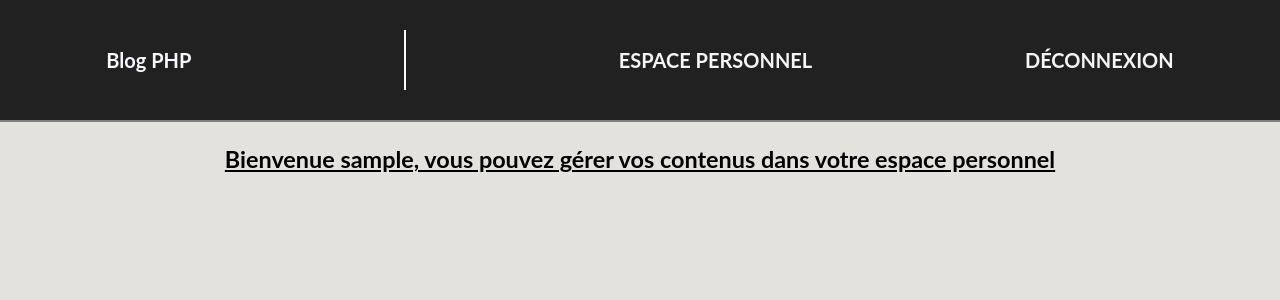
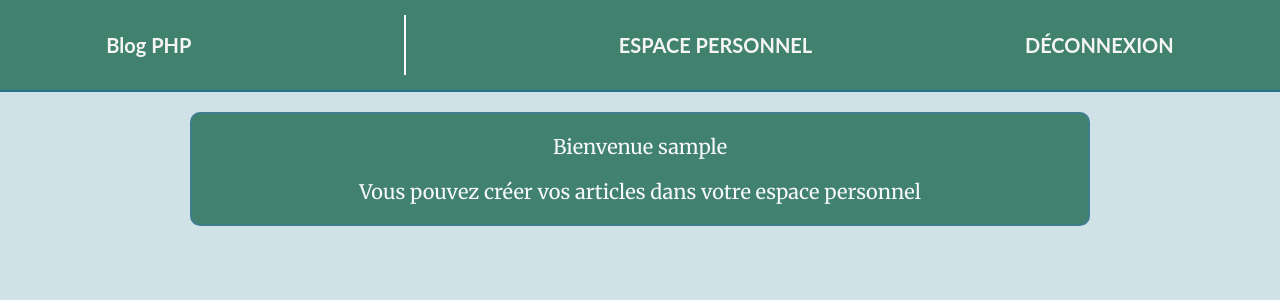
Before and after one commit to JeremyBuisset/PHP-Blog, a PHP site: page / in a window 1280 px wide. Shown: the top 300 px of the page. Run offline with PHP 8.4, Linux system fonts and the light colour scheme; the visitor is signed in with stand-in values (Sample User, id 1); data that the repository does not hold is empty.

Commit message:
Display of the articles

```diff
--- a/controllers/actions.php
+++ b/controllers/actions.php
@@ -84,10 +84,10 @@ function update (){
         $image = utf8_decode($_POST['image']);
         $text =  utf8_decode($_POST['text']);
         $id =  $_POST['id'];
-
-        $sql = utf8_decode('UPDATE `articles` SET nom=$name image=$image text=$text WHERE ID_article = $id');
+        $sql  = "UPDATE 'articles' SET nom=$name, image=$image, text=$text WHERE ID_article=$id ";
 
         $result = $conn->query($sql);
+
         echo "L'article a bien été mis à jour'";
         header("Refresh:2 url=../index.php");
 
--- a/index.php
+++ b/index.php
@@ -6,6 +6,7 @@
     <link rel="stylesheet" href="vues/style.css">
     <meta name="viewport" content="width=device-width, user-scalable=no">
     <link href="https://fonts.googleapis.com/css?family=Roboto&display=swap" rel="stylesheet">
+    <link href="https://fonts.googleapis.com/css?family=Merriweather&display=swap" rel="stylesheet">
 
 </head>
 <body>
@@ -14,59 +15,61 @@
     require "controllers/connect.php";
 
     if (isset($_SESSION['name'])):
-            //Choses si variables sessions existent
-        echo '<h3>Bienvenue '.$_SESSION['name'].', vous pouvez gérer vos contenus dans votre espace personnel</h3>';
+        ?>
+        <div class="notifs">
+            <p>Bienvenue <?=$_SESSION['name'] ?></p>
+            <p>Vous pouvez créer vos articles dans votre espace personnel</p>
+        </div>
+
+        <?php
+        else:
+         ?>
+            <div class="notifs">
+                <p>Bienvenue sur notre blog, en tant que visiteur, vous pouvez regarder nos articles.</p>
+                <p>Pour pouvoir créer vos propres articles, vous pouvez vous s'inscrire, c'est gratuit.</p>
+            </div>
+        <?php
+    endif;
 
     if ($conn->connect_error):
         echo $conn->connect_error;
-        else :
-            /*Interact with the database for get the names of the form ID*/
+    else:
         $conn->select_db($dbname);
-            $sql = "SELECT * FROM `articles` LEFT JOIN `users` ON (articles.user = users.ID_user) LEFT JOIN
-                    `commentaires` ON (articles.ID_article = commentaires.article_ID) WHERE 1";
-            //echo $sql;
+        $sql = "SELECT * FROM `articles` LEFT JOIN `users` ON (articles.user = users.ID_user) WHERE 1";
         $result = $conn->query($sql);
-            // echo $conn->error;
+        while ($row = $result->fetch_assoc()):
+            $id = $row['ID_article'];
+            ?>
+            <div class="articles">
+                <div class="artTitle">
+                    <p><?=utf8_encode($row['nom']) ?> par <?=utf8_encode($row['name']) ?></p>
+                </div>
+                <div class="artImages">
+                    <img src="<?=$row['image'] ?>" alt='image'">
+                </div>
+                <div class="artText">
+                    <p><?=utf8_encode($row['text']) ?> </p>
+                </div>
+                <div class="comments">
+                    <h3>Commentaires</h3> <?php
+                    $sql2 = "SELECT * FROM `commentaires` LEFT JOIN  `articles` ON (commentaires.article_ID = articles.ID_article) LEFT JOIN
+                    `users` ON (commentaires.userID = users.ID_user) WHERE article_ID = $id";
+                    $result2 = $conn->query($sql2);
+                    while ($row = $result2->fetch_assoc()): ?>
+                        <p><?=utf8_encode($row['name']) ?> : <?=utf8_encode($row['comments']) ?></p>
 
-            /*Loop for stocks each names in a array*/
-            while ($row = $result->fetch_assoc()):
-                echo utf8_encode("<h3>".$row['nom']." par ".$row['name']."<br><img src=".$row["image"]." width='256' height='256' alt='image'><br><br>".
-                    $row['text'].'<br>');
-                echo utf8_encode('<h3>'.$row['comments']);
+                        <?php
                     endwhile;
 
-        endif;
 
-    else:
-        //Choses si variables sessions n'existent pas
-        echo '<h3>Bienvenue sur notre blog, en tant que visiteur, vous pouvez simplement regarder nos articles</h3>';
-        echo "<h3>Pour pouvoir poster et commenter des articles, vous pouvez vous s'inscrire</h3>";
+                ?>
+                </div>
+            </div>
+            <?php
 
-        if ($conn->connect_error):
-            echo $conn->connect_error;
-        else :
-            /*Interact with the database for get the names of the form ID*/
-            $conn->select_db($dbname);
-            $sql = "SELECT * FROM `articles` LEFT JOIN `users` ON (articles.user = users.ID_user) WHERE 1";
-            //echo $sql;
-            $result = $conn->query($sql);
-            // echo $conn->error;
-
-            /*Loop for stocks each names in a array*/
-            while ($row = $result->fetch_assoc()):
-                echo utf8_encode("<h3>".$row['nom']." par ".$row['name']."<br><img src=".$row["image"]." width='256' height='256' alt='image'><br><br>".
-                    $row['text'].'<br>');
         endwhile;
     endif;
-
-
-
-
-
-        endif;
-
     ?>
-
 
 </body>
 </html>
--- a/vues/header.php
+++ b/vues/header.php
@@ -6,11 +6,12 @@
     <link rel="stylesheet" href="style.css">
     <meta name="viewport" content="width=device-width, user-scalable=no">
     <link href="https://fonts.googleapis.com/css?family=Roboto&display=swap" rel="stylesheet">
+    <link href="https://fonts.googleapis.com/css?family=Merriweather&display=swap" rel="stylesheet">
 
 </head>
 <body>
 <header>
-    <div>Blog PHP</div>
+    <div><a href="index.php">Blog PHP</a></div>
     <div id="bar"></div>
 
     <?php
--- a/vues/style.css
+++ b/vues/style.css
@@ -1,8 +1,7 @@
 body{
     margin: 0;
     font-family: 'Lato', sans-serif;
-    font-weight: bold;
-    background-color: #E3E2DD;
+    background-color: #CFE2E8;
     font-size: 20px;
     text-align: center;
     display: flex;
@@ -12,13 +11,14 @@ body{
 
 header{
     width: 100%;
-    height: 120px;
-    background-color: #212121;
+    height: 90px;
+    font-weight: bold;
+    background-color: #40826D;
     color: ghostwhite;
     display: flex;
     justify-content: space-around;
     align-items: center;
-    border-bottom: 2px solid gray;
+    border-bottom: 2px solid #2A708F;
 }
 
 #bar{
@@ -55,3 +55,51 @@ h3{
     margin-bottom: 10px;
     text-decoration: underline;
 }
+
+.notifs{
+    background-color: #40826D;
+    width : 70%;
+    margin: 20px;
+    color : ghostwhite;
+    border: 2px solid #3F7C8F;
+    border-radius: 10px;
+    font-family: 'Merriweather', serif;
+}
+
+.articles{
+    background-color: ghostwhite;
+    width : 70%;
+    margin-bottom: 20px;
+    color : #212121;
+    border: 2px solid #3F7C8F;
+    border-radius: 10px;
+    font-family: 'Merriweather', serif;
+}
+
+img{
+    width: 256px;
+    height: 256px;
+}
+
+.comments{
+    color : #212121;
+    border-top: 2px solid #3F7C8F;
+    border-bottom: 2px solid #3F7C8F;
+    width: 70%;
+    margin : 20px auto;
+}
+
+.artTitle{
+    font-weight: bold;
+    font-size: 30px;
+    font-style: italic;
+
+}
+
+
+@media (max-width: 512px) {
+    img{
+        width: 128px;
+        height: 128px;
+    }
+}
```
Lines whose indentation alone changed are shown as unchanged.
